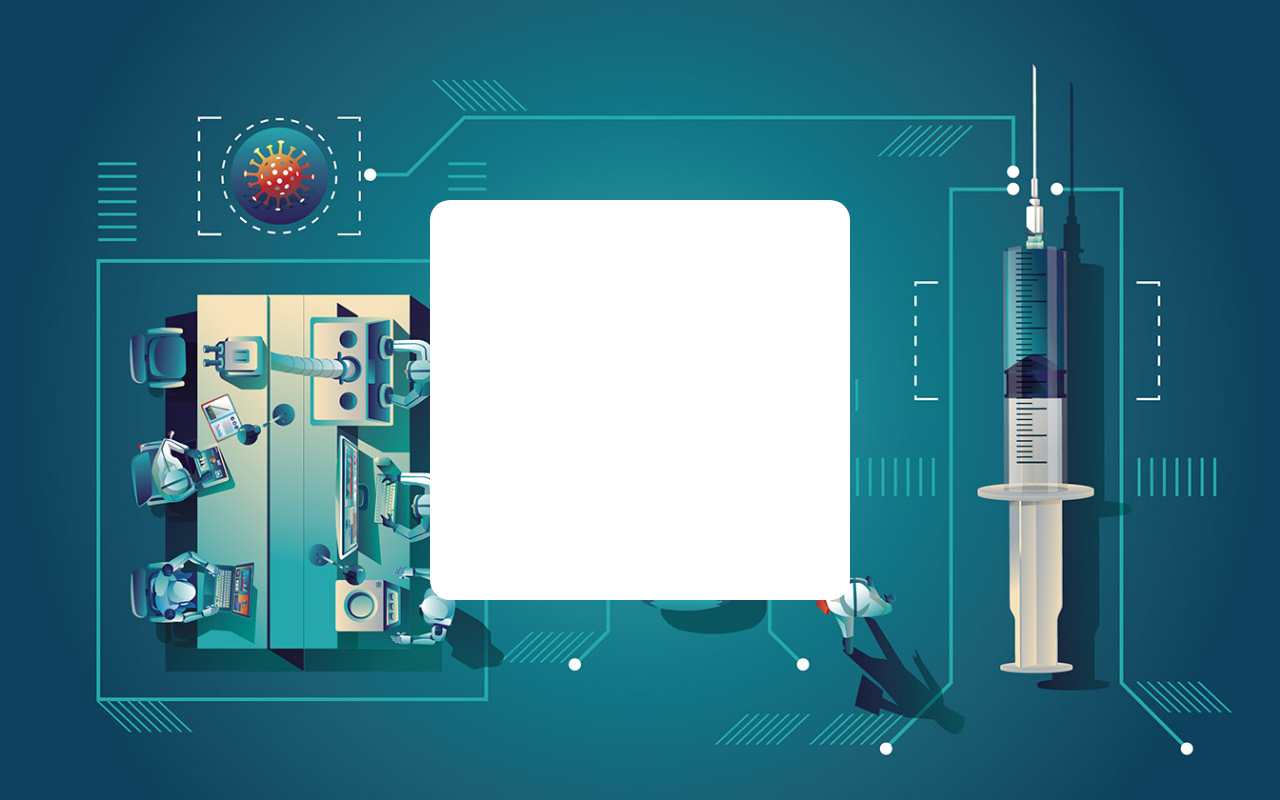
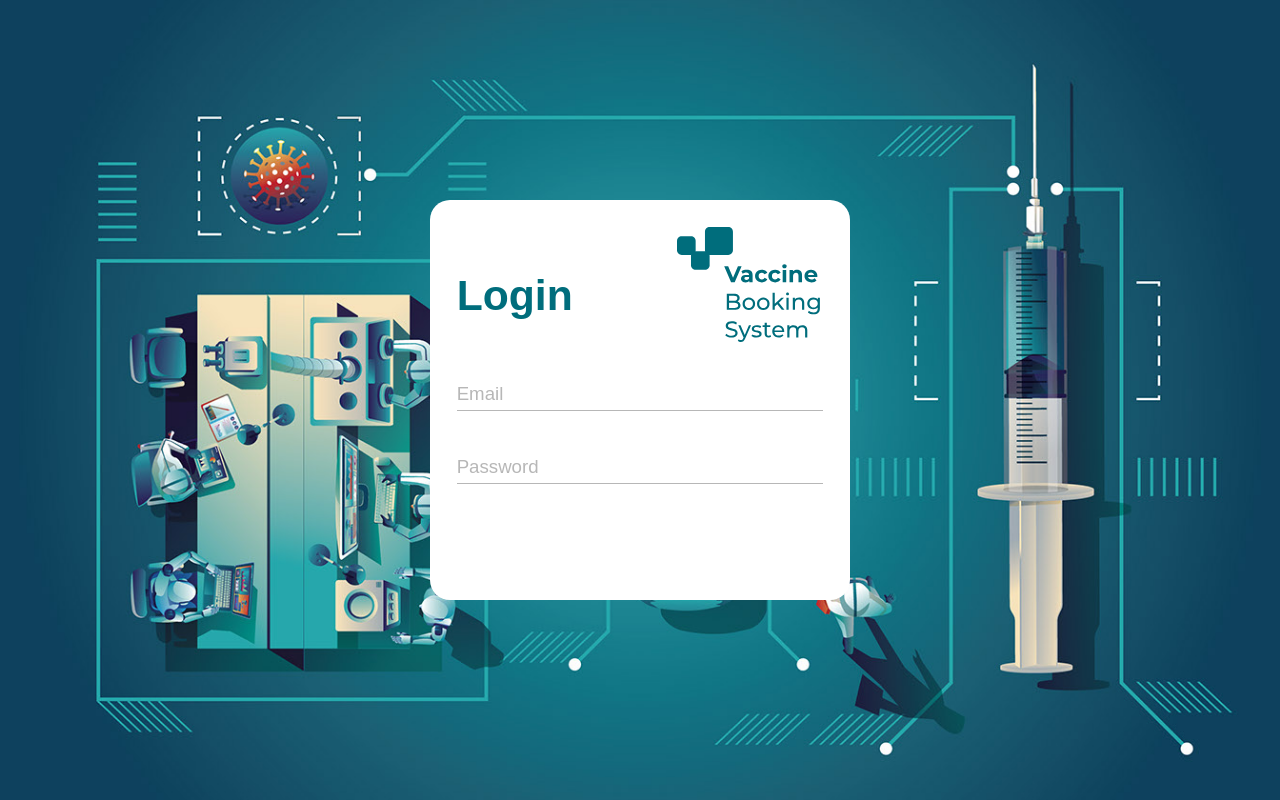
Before and after one commit to altaha056/vaccine-booking-apps-front-end, a React (Create React App) app in the folder fe/: page /login in a window 1280 px wide. Built offline with nearby package versions, Linux system fonts and the light colour scheme.

Commit message:
add style for input form

```diff
--- a/fe/src/App.css
+++ /dev/null
@@ -1,38 +0,0 @@
-.App {
-  text-align: center;
-}
-
-.App-logo {
-  height: 40vmin;
-  pointer-events: none;
-}
-
-@media (prefers-reduced-motion: no-preference) {
-  .App-logo {
-    animation: App-logo-spin infinite 20s linear;
-  }
-}
-
-.App-header {
-  background-color: #282c34;
-  min-height: 100vh;
-  display: flex;
-  flex-direction: column;
-  align-items: center;
-  justify-content: center;
-  font-size: calc(10px + 2vmin);
-  color: white;
-}
-
-.App-link {
-  color: #61dafb;
-}
-
-@keyframes App-logo-spin {
-  from {
-    transform: rotate(0deg);
-  }
-  to {
-    transform: rotate(360deg);
-  }
-}
--- a/fe/src/App.js
+++ b/fe/src/App.js
@@ -1,5 +1,3 @@
-import logo from "./logo.svg";
-import "./App.css";
 import { BrowserRouter as Router, Route, Routes } from "react-router-dom";
 import AdminLogin from "./admin/AdminLogin";
 
--- a/fe/src/admin/AdminLogin.js
+++ b/fe/src/admin/AdminLogin.js
@@ -1,10 +1,31 @@
 import React from "react";
 import "../style/style.css";
-
+import Logo from "../style/logo.svg";
 const AdminLogin = () => {
   return (
     <div className="admin-bg-login">
-      <div className="loginbox"></div>
+      <div className="loginbox">
+        <div className="grid-container-admin">
+          <div className="login-header">
+            <h1>Login</h1>
+          </div>
+          <div className="login-logo">
+            <img src={Logo} alt="logo" />
+          </div>
+          <div className="login-form">
+            <form>
+              <div className="inputbox">
+                <input type="text" required />
+                <label>Email</label>
+              </div>
+              <div className="inputbox">
+                <input type="password" required />
+                <label>Password</label>
+              </div>
+            </form>
+          </div>
+        </div>
+      </div>
     </div>
   );
 };
--- a/fe/src/style/style.css
+++ b/fe/src/style/style.css
@@ -4,10 +4,13 @@
   margin: 0;
   padding: 0;
   box-sizing: border-box;
+  font-family: "Montserrat", sans-serif;
 }
 
+@import url("https://fonts.googleapis.com/css2?family=Montserrat:wght@100;200;300;400;500;600;700;800;900&display=swap");
+
 .admin-bg-login {
-  background-image: url(./admin-login-bg.jpg);
+  background-image: url(./admin_login_bg.jpg);
   background-size: cover;
   background-position: center;
   height: 100vh;
@@ -22,5 +25,72 @@
   min-height: 400px;
   width: 420px;
   background-color: white;
+  padding: 20pt;
   border-radius: 20px;
+  margin: 40pt;
 }
+
+.login-header {
+  grid-area: header;
+  justify-content: left;
+  align-items: center;
+  display: flex;
+}
+.login-logo {
+  justify-content: right;
+  display: flex;
+  align-items: center;
+  grid-area: logo;
+}
+.login-logo img {
+  width: 110pt;
+}
+.login-form {
+  grid-area: form;
+}
+.login-form form {
+}
+.login-form .inputbox {
+  position: relative;
+}
+.login-form .inputbox input {
+  border: none;
+  padding: 5px 0;
+  outline: none;
+  width: 100%;
+  margin-bottom: 30pt;
+  background: transparent;
+  border-bottom: 1px solid #b7b7b7;
+  font-size: 14pt;
+}
+.login-form .inputbox label {
+  position: absolute;
+  top: 0;
+  left: 0;
+  padding: 5px 0;
+  font-size: 14pt;
+  color: #b7b7b7;
+  pointer-events: none;
+  transition: 0.5s;
+}
+
+.login-form .inputbox input:focus ~ label,
+.login-form .inputbox input:valid ~ label {
+  top: -15pt;
+  left: 0;
+  color: #006d7c;
+  font-size: 11pt;
+}
+.loginbox .grid-container-admin {
+  display: grid;
+  grid-template-areas:
+    "header logo"
+    "form form";
+  grid-gap: 10pt;
+}
+
+.loginbox h1 {
+  font-size: 32pt;
+  color: #006d7c;
+  font-weight: 600;
+}
```
Also changed, not shown: fe/src/style/admin_login_bg.jpg (renamed from fe/src/style/admin-login-bg.jpg), fe/src/style/logo.svg.
